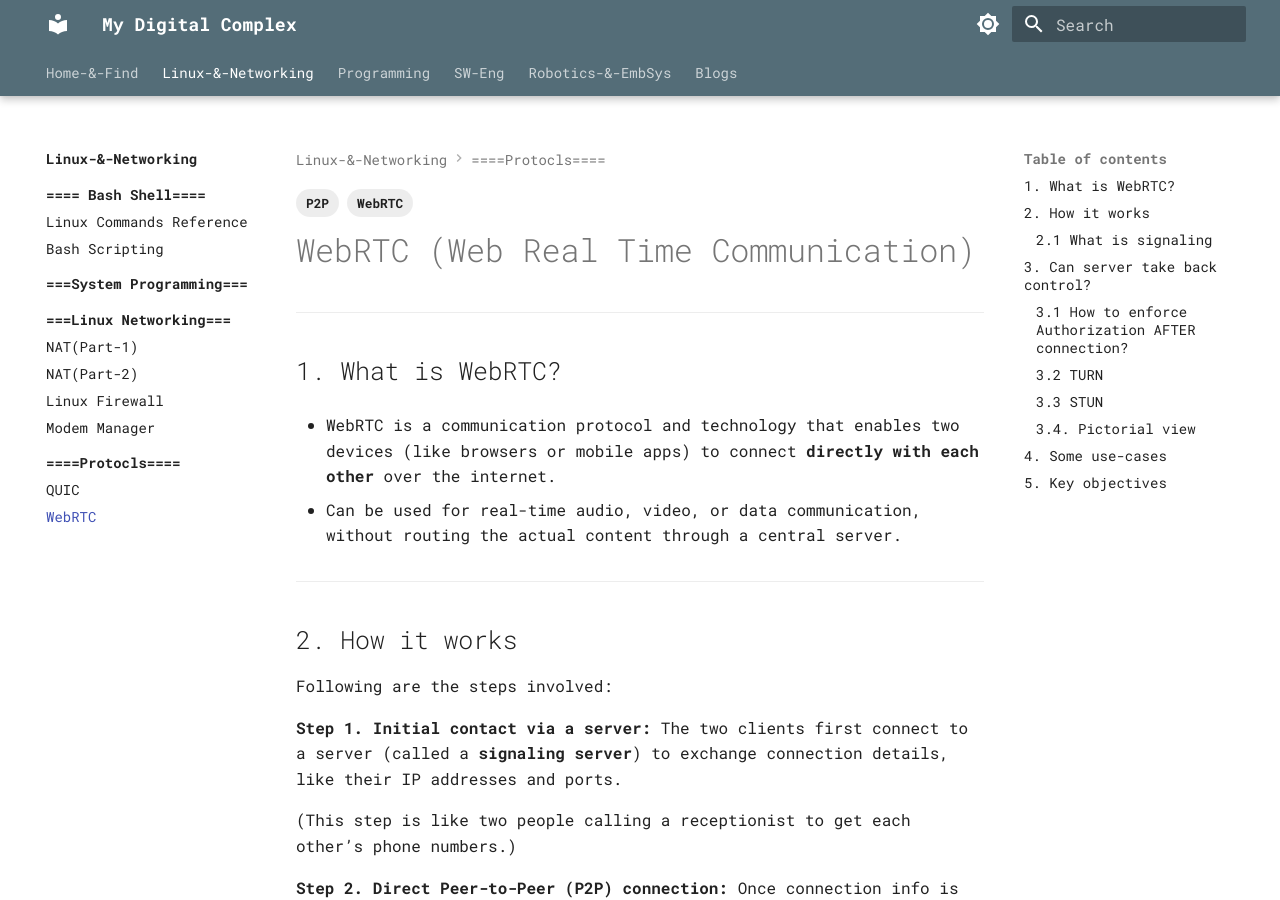
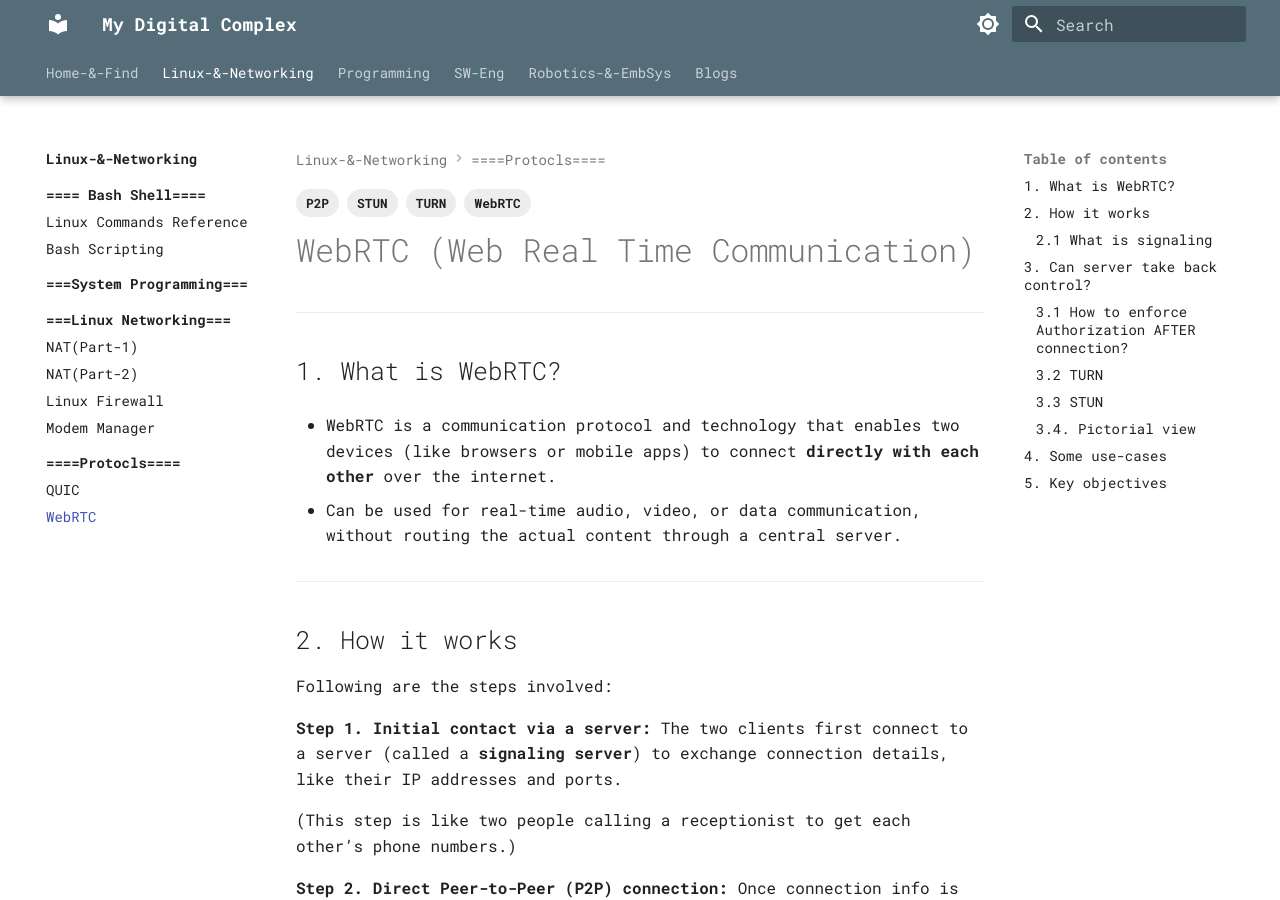
Before and after one commit to alohamujeeb/alohamujeeb.github.io, an MkDocs documentation site: the page built from docs/linux/protocols/webrtc.md, in a window 1280 px wide and 900 px high. Built offline with MkDocs 1.6.1 and Material for MkDocs 9.7.7, drawn with Linux system fonts in a browser that asks for light colours.

Commit message:
minor adjustments

```diff
--- a/docs/linux/protocols/webrtc.md
+++ b/docs/linux/protocols/webrtc.md
@@ -2,6 +2,8 @@
 tags:
   - WebRTC
   - P2P
+  - TURN
+  - STUN
 ---
 
 # WebRTC (Web Real Time Communication)
```
